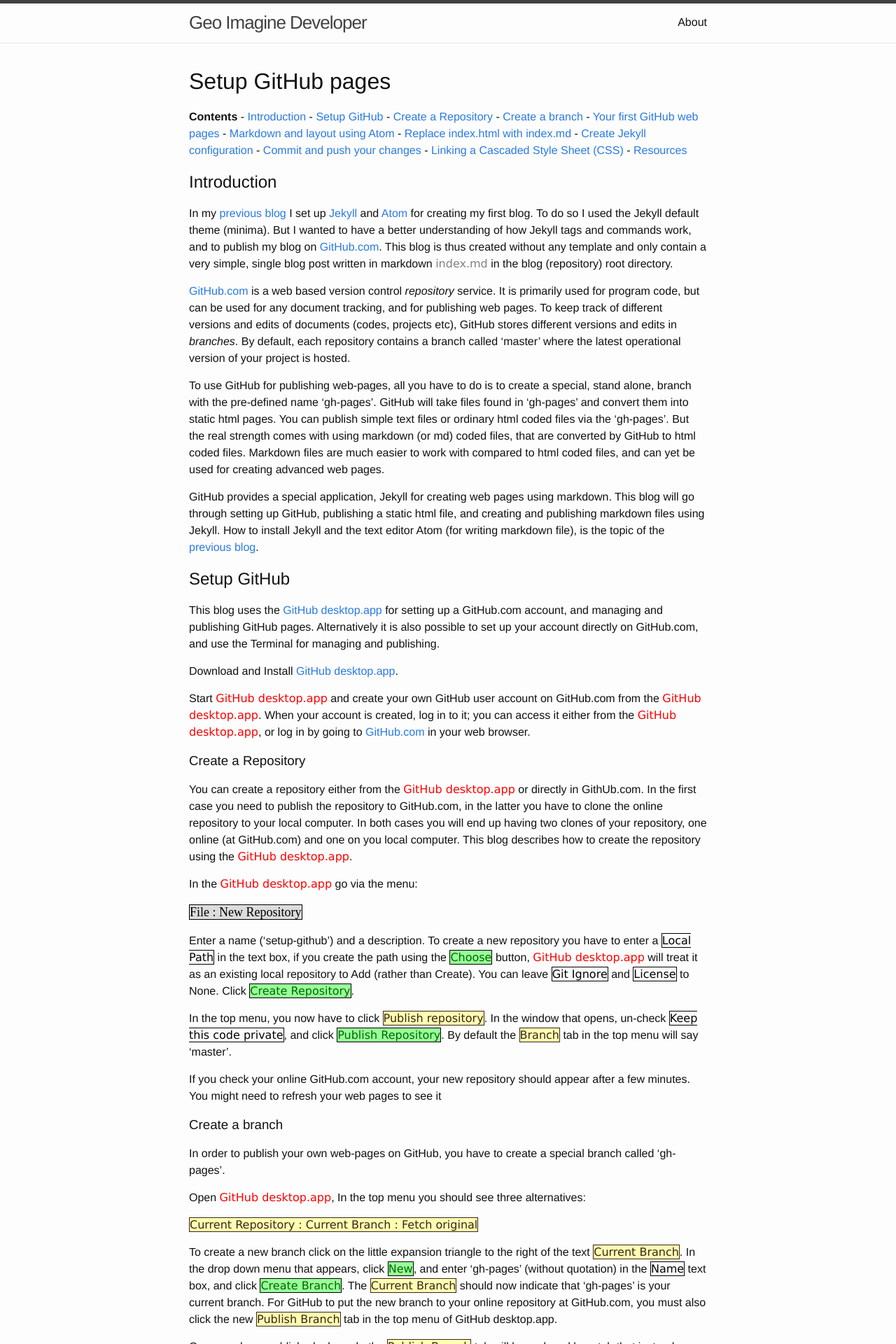
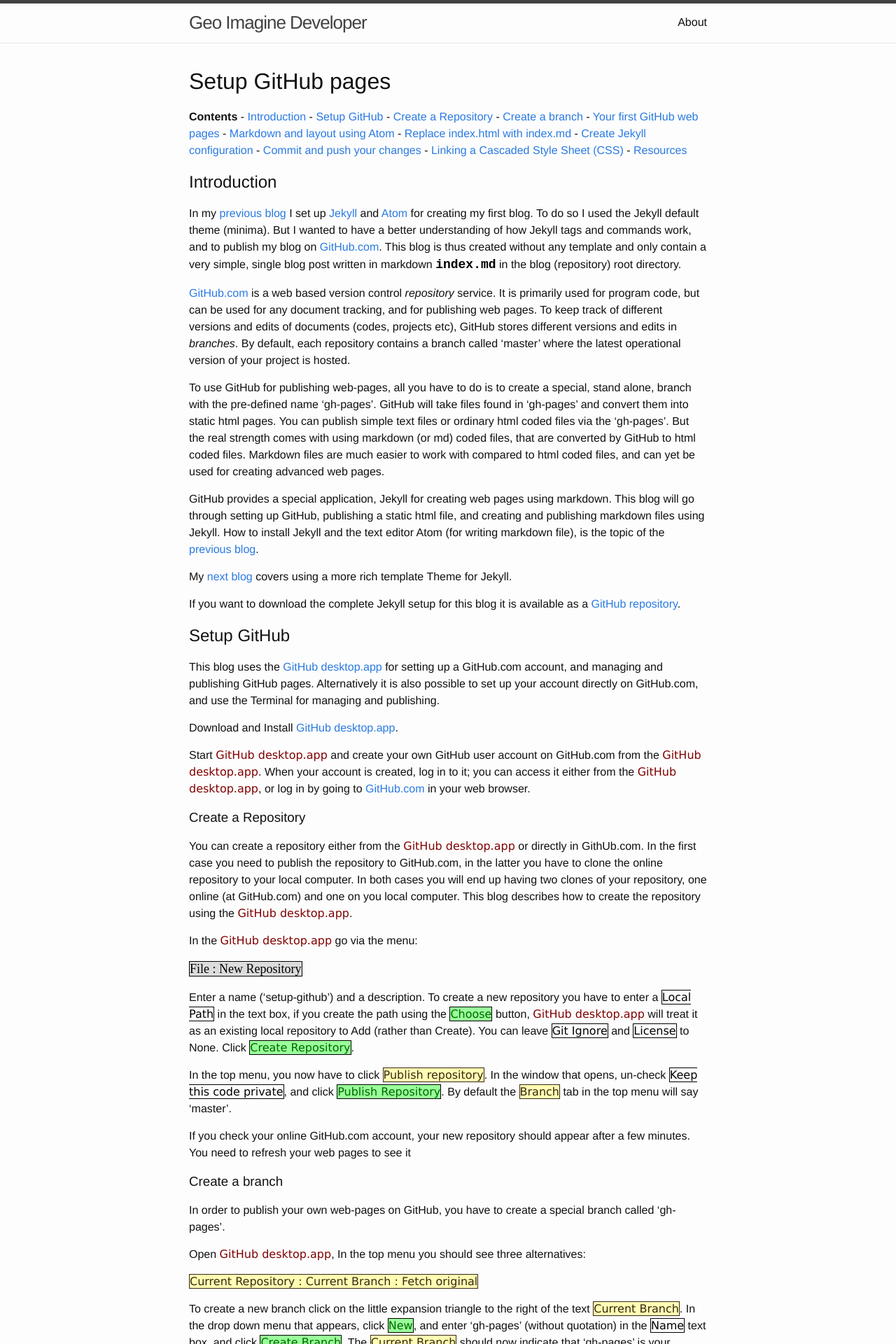
Before and after one commit to karttur/setup-github, a Jekyll site: the page built from index.md, in a window 1280 px wide. Shown: the top 1920 px of the page at 70% size. Built offline with Jekyll 4.4.1, drawn with Linux system fonts in a browser that asks for light colours; some of the changed text lies outside the part shown.

```diff
--- a/css/styles.css
+++ b/css/styles.css
@@ -476,45 +476,58 @@ pre {
           background-color: black;
           color: white;
           font-family: "Courier New", Courier, Monospace;
-  font-size: large; }
-
+          font-size:large;
+      }
+   .terminalapp {
+       background-color: black;
+       color: white;
+       font-family: "Courier New", Courier, Monospace;
+       font-size:large;
+       font-style: italic;
+     }
    .menu {
           background-color: #DCDCDC;
           color: black;
           font-family: "Times New Roman", Times, serif;
-  font-size: large;
-  border: 1px solid black; }
-
+          font-size:large;
+          border: 1px solid black;
+      }
    .finder {
-  color: #808080;
-  font-family: "Lucida Grande", Tahoma, Sans-serif; }
-
+           color: black;
+           font-family: "Courier New", Courier, Monospace;
+           font-size:large;
+           font-weight: bold;
+      }
    .file {
-  color: #808080;
-  font-family: "Lucida Grande", Tahoma, Sans-serif; }
-
+           color: black;
+           font-family: "Courier New", Courier, Monospace;
+           font-size:large;
+           font-weight: bold;
+         }
    .button {
            background-color: #99ff99;
            color: #006600;
            font-family: "Lucida Grande", Tahoma, Sans-serif;
-  border: 1px solid black; }
-
-.textbox {
+           border: 1px solid black;
+         }
+   .textbox{
            color: black;
            font-family: "Lucida Grande", Tahoma, Sans-serif;
-  border: 1px solid black; }
-
-.checkbox {
+           border: 1px solid black;
+         }
+   .checkbox{
            background-color: #e6e6ff;
            color: black;
-  font-family: "Lucida Grande", Tahoma, Sans-serif; }
-
-.tab {
+           font-family: "Lucida Grande", Tahoma, Sans-serif;
+         }
+   .tab{
            background-color: #ffffb3;
            color: #392613;
            font-family: "Lucida Grande", Tahoma, Sans-serif;
-  border: 1px solid #392613; }
+           border: 1px solid #392613;
+       }
 
-.app {
-  color: red;
-  font-family: "Lucida Grande", Tahoma, Sans-serif; }
+   .app{
+         color: #800000;
+         font-family: "Lucida Grande", Verdana, Sans-serif;
+       }
--- a/index.md
+++ b/index.md
@@ -26,6 +26,10 @@ To use GitHub for publishing web-pages, all you have to do is to create a specia
 
 GitHub provides a special application, Jekyll for creating web pages using markdown. This blog will go through setting up GitHub, publishing a static html file, and creating and publishing markdown files using Jekyll. How to install Jekyll and the text editor Atom (for writing markdown file), is the topic of the [previous blog](/setup-blog/2017/12/21/setup-blog-tools.html).
 
+My [next blog](https://karttur.github.io/setup-theme-blog/index.html) covers using a more rich template Theme for Jekyll.
+
+If you want to download the complete Jekyll setup for this blog it is available as a [GitHub repository](https://github.com/karttur/setup-github/tree/gh-pages).
+
 ## Setup GitHub
 
 This blog uses the [GitHub desktop.app](https://desktop.github.com/) for setting up a GitHub.com account, and managing and publishing GitHub pages. Alternatively it is also possible to set up your account directly on GitHub.com, and use the Terminal for managing and publishing.
@@ -46,7 +50,7 @@ Enter a name ('setup-github') and a description. To create a new repository you
 
 In the top menu, you now have to click <span class='tab'>Publish repository</span>. In the window that opens, un-check <span class='textbox'>Keep this code private</span>, and click <span class='button'>Publish Repository</span>. By default the <span class='tab'>Branch</span> tab in the top menu will say 'master'.
 
-If you check your online GitHub.com account, your new repository should appear after a few minutes. You might need to refresh your web pages to see it
+If you check your online GitHub.com account, your new repository should appear after a few minutes. You need to refresh your web pages to see it
 
 ### Create a branch
 
@@ -248,6 +252,8 @@ If you want to see the files used for building this blog, the [completed reposit
 
 [How to Upload Jekyll to Github Page](https://www.hongkiat.com/blog/jekyll-github-pages/) by Thoriq Firdaus
 
-[This blog on GitHub.com](https://github.com/thomasgumbricht/setup-github/tree/gh-pages)
+[This blog repository on GitHub.com](https://github.com/thomasgumbricht/setup-github/tree/gh-pages)
 
-[Set up blog tools: Jekyll and Atom](/setup-blog/2017/12/21/setup-blog-tools.html) my previous blog
+[Setup blog tools: Jekyll and Atom](/setup-blog/2017/12/21/setup-blog-tools.html) my previous blog
+
+[Setup Jekyll Theme blog](https://karttur.github.io/setup-theme-blog/index.html) my next blog
```
Also changed, not shown: about/index.html (+17 -10 lines). Lines whose indentation alone changed are shown as unchanged.
